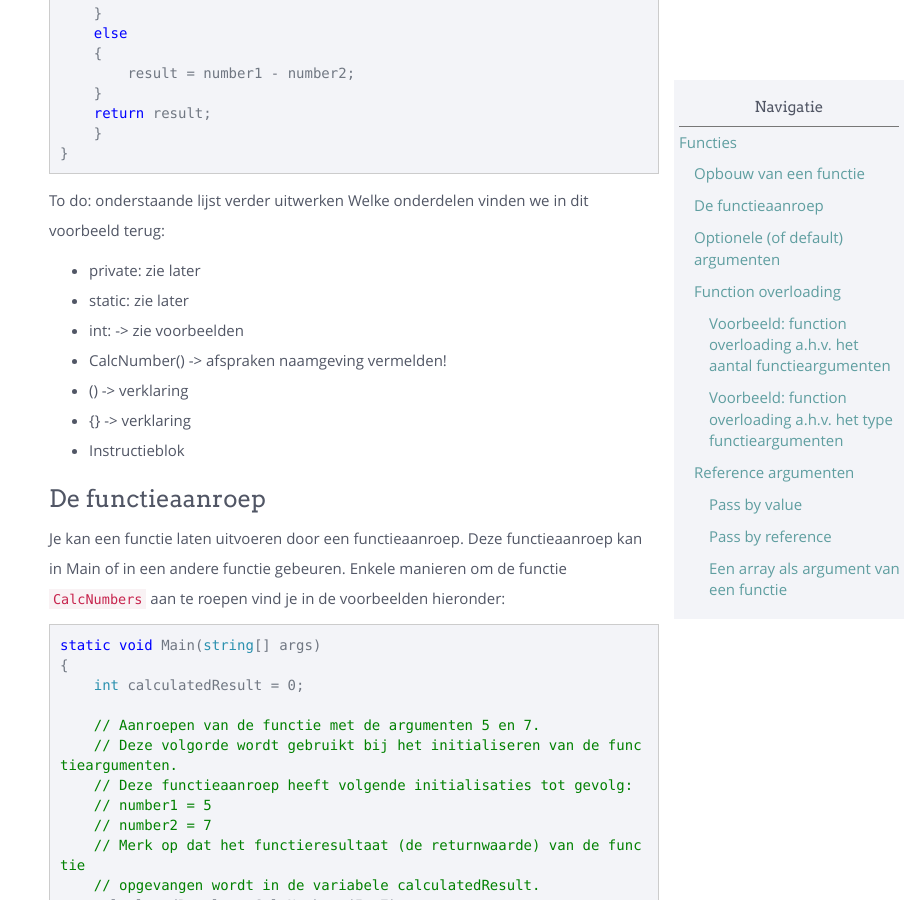
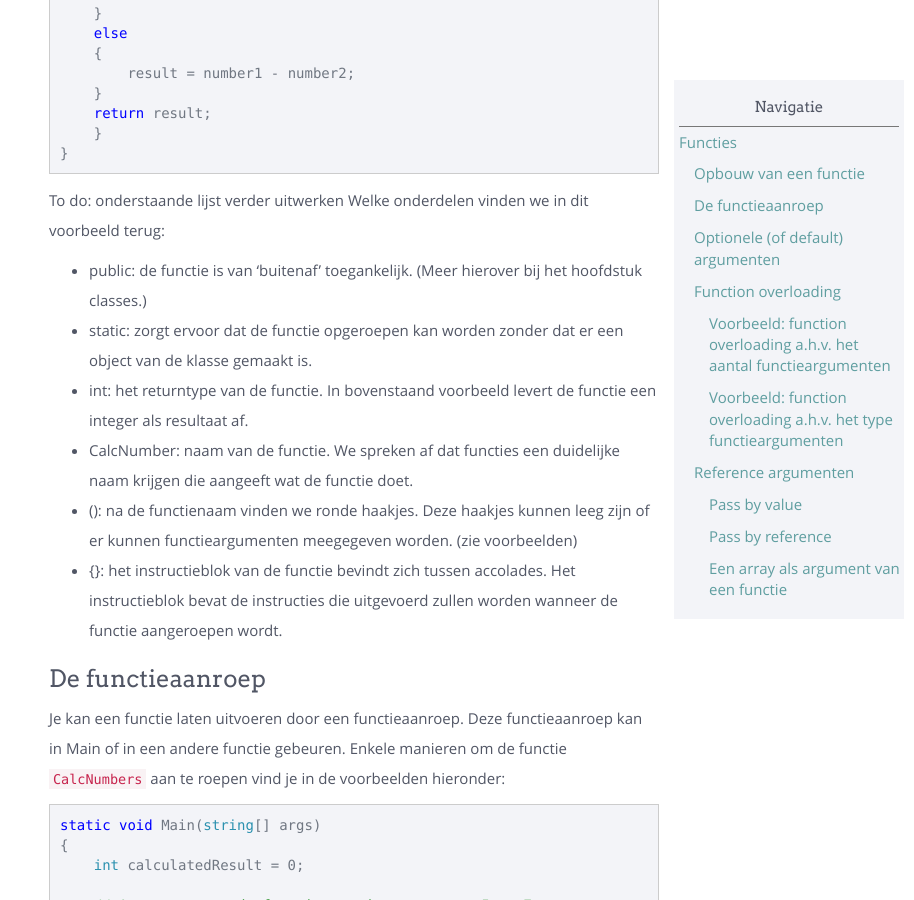
Before and after one commit to sma-it/sma-it.github.io, a Jekyll site: the page built from modules/basics/_posts/2000-01-08-Functies.md, in a window 1280 px wide and 900 px high, scrolled down 1247 px. Shown: the whole window, without its empty margins (366-1280 px from the left). Built offline with Jekyll 4.4.1, drawn with Linux system fonts in a browser that asks for light colours; nearby versions of some CDN libraries.

Commit message:
Added/changed content

````diff
--- a/modules/basics/_posts/2000-01-08-Functies.md
+++ b/modules/basics/_posts/2000-01-08-Functies.md
@@ -40,13 +40,12 @@ public static int CalcNumbers(int number1, int number2)
 ```
 To do: onderstaande lijst verder uitwerken
 Welke onderdelen vinden we in dit voorbeeld terug:
-* private: zie later
-* static: zie later
-* int: -> zie voorbeelden
-* CalcNumber() -> afspraken naamgeving vermelden!
-* () -> verklaring
-* {} -> verklaring
-* Instructieblok
+* public: de functie is van 'buitenaf' toegankelijk. (Meer hierover bij het hoofdstuk classes.)
+* static: zorgt ervoor dat de functie opgeroepen kan worden zonder dat er een object van de klasse gemaakt is.
+* int: het returntype van de functie. In bovenstaand voorbeeld levert de functie een integer als resultaat af.
+* CalcNumber: naam van de functie. We spreken af dat functies een duidelijke naam krijgen die aangeeft wat de functie doet.
+* (): na de functienaam vinden we ronde haakjes. Deze haakjes kunnen leeg zijn of er kunnen functieargumenten meegegeven worden. (zie voorbeelden)
+* {}: het instructieblok van de functie bevindt zich tussen accolades. Het instructieblok bevat de instructies die uitgevoerd zullen worden wanneer de functie aangeroepen wordt.
 
 ## De functieaanroep
 
````
Also changed, not shown: modules/basics/_posts/2000-01-01-eerste_programma.md (+1 -1 lines).
